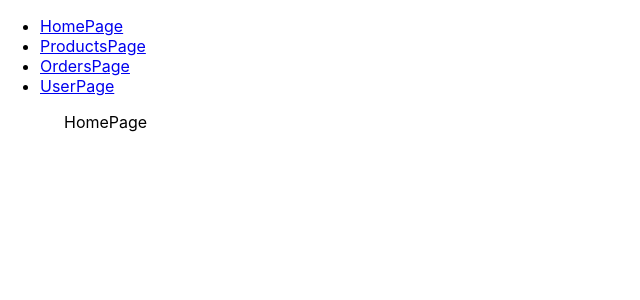
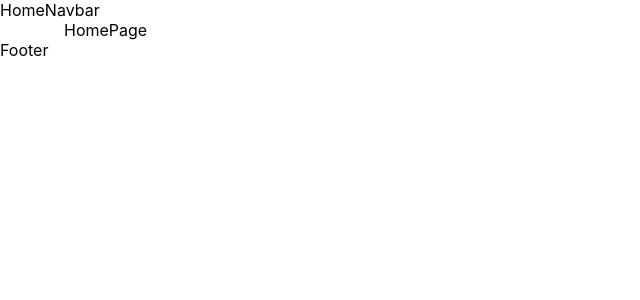
Before and after one commit to mrasilbek19/Burak-react, a React (Create React App) app: page / in a window 1280 px wide. Shown: the top 300 px of the page, without its empty margins (0-640 px from the left). Built offline with nearby package versions, Linux system fonts and the light colour scheme.

Commit message:
fix: organaize header and footer components

```diff
--- a/src/app/App.tsx
+++ b/src/app/App.tsx
@@ -2,35 +2,21 @@
 import "../css/app.css";
 import { Box, Button, Container, Stack, Typography } from "@mui/material";
 import { RippleBadge } from "./MaterialTheme/styled";
-import { Link, Route, Switch } from "react-router-dom";
+import { Link, Route, Switch, useLocation } from "react-router-dom";
 
 import { HomePage } from "./screens/homePage";
 import { ProductsPage } from "./screens/productsPage";
-import { OrdersPage } from "./screens/oedersPage";
+import { OrdersPage } from "./screens/ordersPage";
 import { UserPage } from "./screens/userPage";
+import { HomeNavbar } from "./components/headers/HomeNavbar";
+import { OtherNavbar } from "./components/headers/OtherNavbar";
+import { Footer } from "./components/footer";
 
 function App() {
+  const location = useLocation();
   return (
-    <div>
-      <nav>
-        <ul>
-          <li>
-            <Link to="/">HomePage</Link>
-          </li>
-          <li>
-            <Link to="/products">ProductsPage</Link>
-          </li>
-          <li>
-            <Link to="/orders">OrdersPage</Link>
-          </li>
-          <li>
-            <Link to="/member-page">UserPage</Link>
-          </li>
-        </ul>
-      </nav>
-
-      {/* A <Switch> looks through its children <Route>s and
-        renders the first one that matches the current URL. */}
+    <>
+      {location.pathname === "/" ? <HomeNavbar /> : <OtherNavbar />}
       <Switch>
         <Route path="/products">
           <ProductsPage />
@@ -45,7 +31,8 @@
           <HomePage />
         </Route>
       </Switch>
-    </div>
+      <Footer />
+    </>
   );
 }
 
--- /dev/null
+++ b/src/app/components/footer/index.tsx
@@ -0,0 +1,3 @@
+export function Footer() {
+    return <div> Footer</div>
+}
--- /dev/null
+++ b/src/app/components/headers/HomeNavbar.tsx
@@ -0,0 +1,3 @@
+export function HomeNavbar() {
+    return <div> HomeNavbar</div>
+}
--- /dev/null
+++ b/src/app/components/headers/OtherNavbar.tsx
@@ -0,0 +1,3 @@
+export function OtherNavbar() {
+    return <div> OtherNavbar</div>
+}
```
Also changed, not shown: src/app/screens/ordersPage/index.tsx (renamed from src/app/screens/oedersPage/index.tsx).
